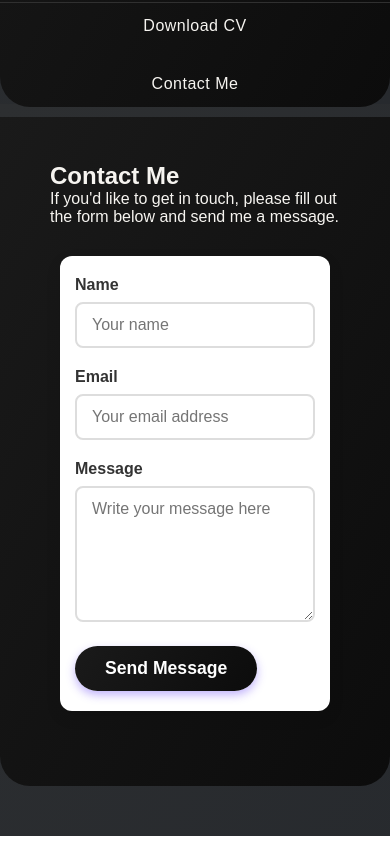
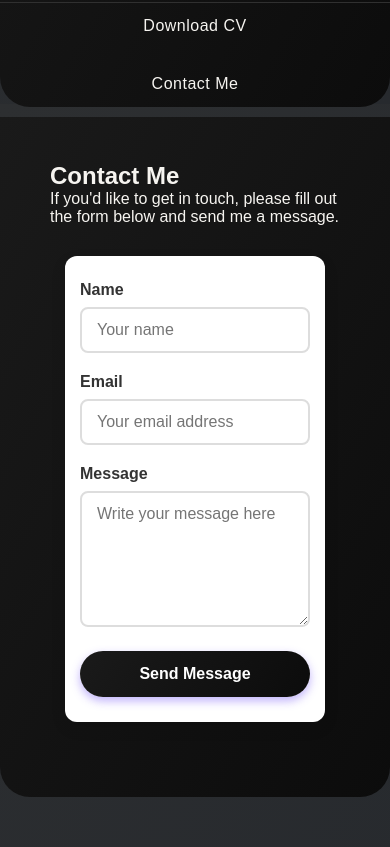
Before and after one commit to Bertcode21/PortfolioWeb, a plain HTML site: page contactme.html in a window 390 px wide. Shown: the part 740-1587 px from the top of the page. Drawn offline with nearby package versions, Linux system fonts and the light colour scheme.

Commit message:
second deployment

```diff
--- a/contactme.html
+++ b/contactme.html
@@ -5,6 +5,7 @@
   <meta name="viewport" content="width=device-width, initial-scale=1" />
   <title>Contact - Bertcode_Portfolio</title>
   <link rel="stylesheet" href="css/style.css" />
+  <link rel="stylesheet" href="css/contact.css">
   <link rel="stylesheet" href="css/all.min.css" />
   <link rel="stylesheet" href="css/fontawesome.min.css" />
   <link rel="stylesheet" href="https://cdn.jsdelivr.net/npm/swiper@11/swiper-bundle.min.css" />
@@ -65,13 +66,12 @@
         <h2>Contact Me</h2>
         <p>If you'd like to get in touch, please fill out the form below and send me a message.</p>
 
-        <form
-          action="mailto:your.email@example.com"
-          method="post"
-          enctype="text/plain"
-          class="contact-form"
+        <form class="contact-form"
+      action="https://api.web3forms.com/submit"
+      method="POST"
 >
   <label for="name">Name</label>
+  <input type="hidden" name="access_key" value="828a61f3-8f96-44e8-a78d-458ff16d848c">
   <input type="text" id="name" name="Name" required placeholder="Your name" />
 
   <label for="email">Email</label>
@@ -82,6 +82,7 @@
 
   <button type="submit" class="btn-send bg-gradient">Send Message</button>
 </form>
+
       </section>
     </div>
   </div>
@@ -91,6 +92,8 @@
   <script src="https://cdn.jsdelivr.net/npm/swiper@11/swiper-bundle.min.js"></script>
   <!----aos Animation=====-->
   <script src="https://unpkg.com/aos@2.3.1/dist/aos.js"></script>
+  <!-------Sending Email on js---------->
+      <script src="js/email.js"></script>
     <script src="js/script.js"></script>
 
 </body>
--- /dev/null
+++ b/css/contact.css
@@ -0,0 +1,80 @@
+/* Contact Form Container */
+.contact-form {
+  max-width: 500px;
+  margin: 40px auto;
+  padding: 30px 25px;
+  background: #fff;
+  border-radius: 12px;
+  box-shadow: 0 6px 15px rgba(0,0,0,0.1);
+  font-family: 'Poppins', sans-serif;
+  color: #333;
+}
+
+/* Form Labels */
+.contact-form label {
+  display: block;
+  font-weight: 600;
+  margin-bottom: 8px;
+  font-size: 1rem;
+}
+
+/* Input & Textarea Styles */
+.contact-form input[type="text"],
+.contact-form input[type="email"],
+.contact-form textarea {
+  width: 100%;
+  padding: 12px 15px;
+  margin-bottom: 20px;
+  border: 2px solid #ddd;
+  border-radius: 8px;
+  font-size: 1rem;
+  font-family: inherit;
+  resize: vertical;
+  transition: border-color 0.3s ease, box-shadow 0.3s ease;
+  box-sizing: border-box;
+}
+
+.contact-form input[type="text"]:focus,
+.contact-form input[type="email"]:focus,
+.contact-form textarea:focus {
+  border-color: #2575fc;
+  outline: none;
+  box-shadow: 0 0 6px rgba(37, 117, 252, 0.5);
+}
+
+/* Send Button */
+.contact-form .btn-send {
+  display: inline-block;
+  background: linear-gradient(135deg, #6a11cb 0%, #2575fc 100%);
+  color: white;
+  font-weight: 700;
+  padding: 14px 35px;
+  border: none;
+  border-radius: 30px;
+  cursor: pointer;
+  font-size: 1.1rem;
+  box-shadow: 0 4px 10px rgba(101, 64, 245, 0.4);
+  transition: background 0.4s ease, box-shadow 0.4s ease;
+  user-select: none;
+}
+
+.contact-form .btn-send:hover,
+.contact-form .btn-send:focus {
+  background: linear-gradient(135deg, #2575fc 0%, #6a11cb 100%);
+  box-shadow: 0 6px 15px rgba(101, 64, 245, 0.7);
+  outline: none;
+}
+
+/* Responsive */
+@media (max-width: 576px) {
+  .contact-form {
+    margin: 30px 15px;
+    padding: 25px 15px;
+  }
+
+  .contact-form .btn-send {
+    width: 100%;
+    padding: 14px 0;
+    font-size: 1rem;
+  }
+}
--- a/css/style.css
+++ b/css/style.css
@@ -955,68 +955,6 @@ border-radius: 0px 0px 30px 30px;
 }
 
 
-/* Contact Form Container */
-.contact-form {
-  max-width: 500px;
-  margin: 40px auto;
-  padding: 30px 25px;
-  background: #fff;
-  border-radius: 12px;
-  box-shadow: 0 6px 15px rgba(0,0,0,0.1);
-  font-family: 'Poppins', sans-serif;
-}
-
-/* Form Labels */
-.contact-form label {
-  display: block;
-  font-weight: 600;
-  margin-bottom: 8px;
-  color: #333;
-  font-size: 1rem;
-}
-
-/* Input & Textarea Styles */
-.contact-form input[type="text"],
-.contact-form input[type="email"],
-.contact-form textarea {
-  width: 100%;
-  padding: 12px 15px;
-  margin-bottom: 20px;
-  border: 2px solid #ddd;
-  border-radius: 8px;
-  font-size: 1rem;
-  font-family: inherit;
-  resize: vertical;
-  transition: border-color 0.3s ease;
-}
-
-.contact-form input[type="text"]:focus,
-.contact-form input[type="email"]:focus,
-.contact-form textarea:focus {
-  border-color: #5a9df9; /* or your gradient main color */
-  outline: none;
-}
-
-/* Send Button */
-.contact-form .btn-send {
-  display: inline-block;
-  background: linear-gradient(135deg, #6a11cb 0%, #2575fc 100%);
-  color: white;
-  font-weight: 700;
-  padding: 12px 30px;
-  border: none;
-  border-radius: 30px;
-  cursor: pointer;
-  font-size: 1.1rem;
-  box-shadow: 0 4px 10px rgba(101, 64, 245, 0.4);
-  transition: background 0.4s ease, box-shadow 0.4s ease;
-}
-
-.contact-form .btn-send:hover {
-  background: linear-gradient(135deg, #2575fc 0%, #6a11cb 100%);
-  box-shadow: 0 6px 15px rgba(101, 64, 245, 0.7);
-}
-
 /* Responsive Adjustments */
 @media (max-width: 600px) {
   .contact-form {
```
Also changed, not shown: js/email.js (added). Lines whose indentation alone changed are shown as unchanged.
